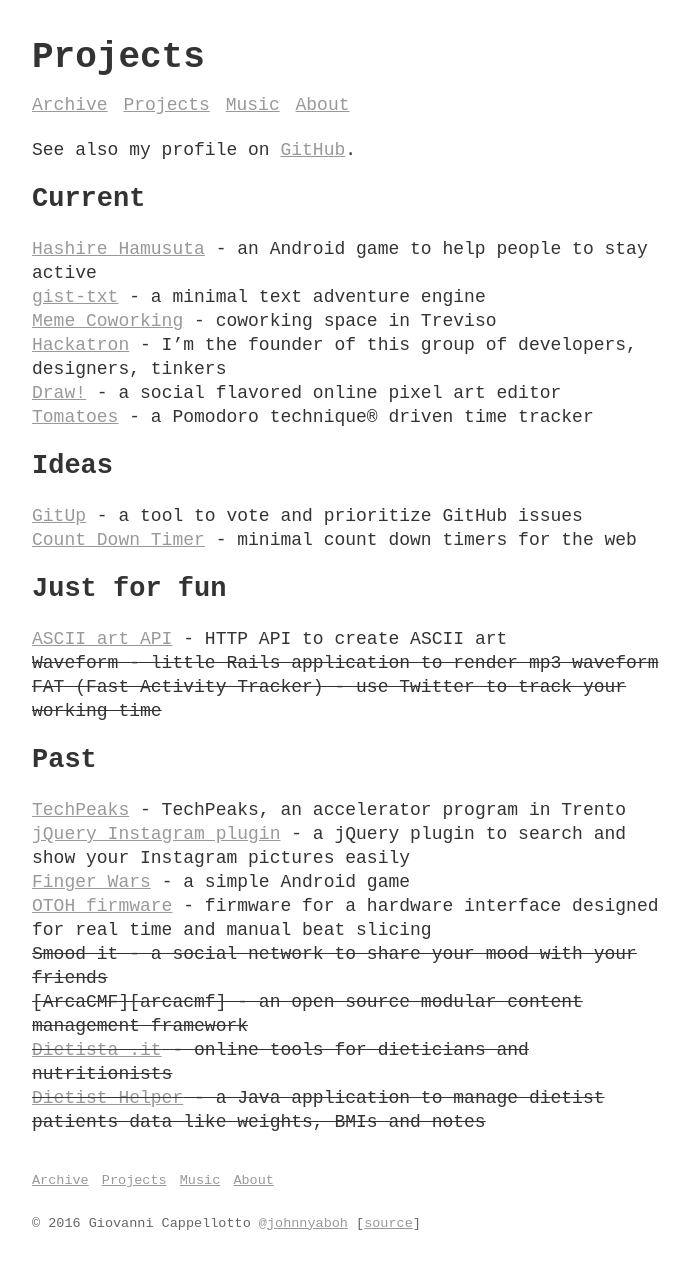
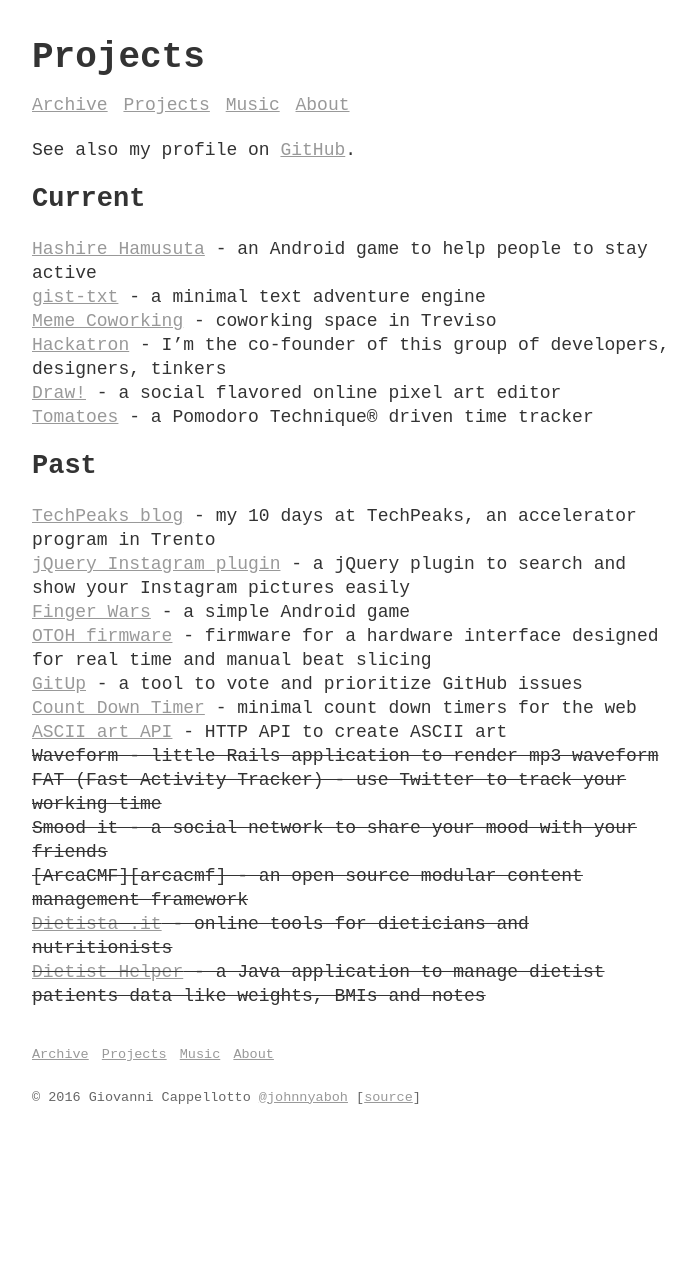
Before and after one commit to curlybracketshq/giovanni.curlybrackets.it, a Jekyll site: the page built from projects.markdown, in a window 1280 px wide. Shown: the whole page, without its empty margins (288-983 px from the left). Built offline with Jekyll 4.4.1, drawn with Linux system fonts in a browser that asks for light colours; after the commit the page ends 1154 px from its top, so only the background shows below that.

Commit message:
Update projects page

```diff
--- a/projects.markdown
+++ b/projects.markdown
@@ -26,29 +26,23 @@
 
 [Hashire Hamusuta][hashire-hamusuta] - an Android game to help people to stay active<br>
 [gist-txt][gist-txt] - a minimal text adventure engine<br/>
-[Meme Coworking][meme] - coworking space in Treviso<br/>
-[Hackatron][hackatron] - I'm the founder of this group of developers, designers, tinkers<br/>
-[Draw!][draw] - a social flavored online pixel art editor<br/>
-[Tomatoes][tomatoes] - a Pomodoro technique® driven time tracker
-
-## Ideas
-
-[GitUp][gitup] - a tool to vote and prioritize GitHub issues<br/>
-[Count Down Timer][countdowntimer] - minimal count down timers for the web
-
-## Just for fun
-
-[ASCII art API][artii_api] - HTTP API to create ASCII art<br/>
-<del>Waveform - little Rails application to render mp3 waveform</del><br/>
-<del>FAT (Fast Activity Tracker) - use Twitter to track your working time</del>
+[Meme Coworking][meme] - coworking space in Treviso<br>
+[Hackatron][hackatron] - I'm the co-founder of this group of developers, designers, tinkers<br>
+[Draw!][draw] - a social flavored online pixel art editor<br>
+[Tomatoes][tomatoes] - a Pomodoro Technique® driven time tracker
 
 ## Past
 
-[TechPeaks][techpeaks] - TechPeaks, an accelerator program in Trento<br/>
-[jQuery Instagram plugin][jquery_instagram] - a jQuery plugin to search and show your Instagram pictures easily<br/>
-[Finger Wars][finger_wars] - a simple Android game<br/>
-[OTOH firmware][otoh] - firmware for a hardware interface designed for real time and manual beat slicing<br/>
-<del>Smood it - a social network to share your mood with your friends</del><br/>
-<del>[ArcaCMF][arcacmf] - an open source modular content management framework</del><br/>
-<del>[Dietista .it][dietista] - online tools for dieticians and nutritionists</del><br/>
+[TechPeaks blog][techpeaks] - my 10 days at TechPeaks, an accelerator program in Trento<br>
+[jQuery Instagram plugin][jquery_instagram] - a jQuery plugin to search and show your Instagram pictures easily<br>
+[Finger Wars][finger_wars] - a simple Android game<br>
+[OTOH firmware][otoh] - firmware for a hardware interface designed for real time and manual beat slicing<br>
+[GitUp][gitup] - a tool to vote and prioritize GitHub issues<br>
+[Count Down Timer][countdowntimer] - minimal count down timers for the web<br>
+[ASCII art API][artii_api] - HTTP API to create ASCII art<br>
+<del>Waveform - little Rails application to render mp3 waveform</del><br>
+<del>FAT (Fast Activity Tracker) - use Twitter to track your working time</del><br>
+<del>Smood it - a social network to share your mood with your friends</del><br>
+<del>[ArcaCMF][arcacmf] - an open source modular content management framework</del><br>
+<del>[Dietista .it][dietista] - online tools for dieticians and nutritionists</del><br>
 <del>[Dietist Helper][dietist_helper] - a Java application to manage dietist patients data like weights, BMIs and notes</del>
```
